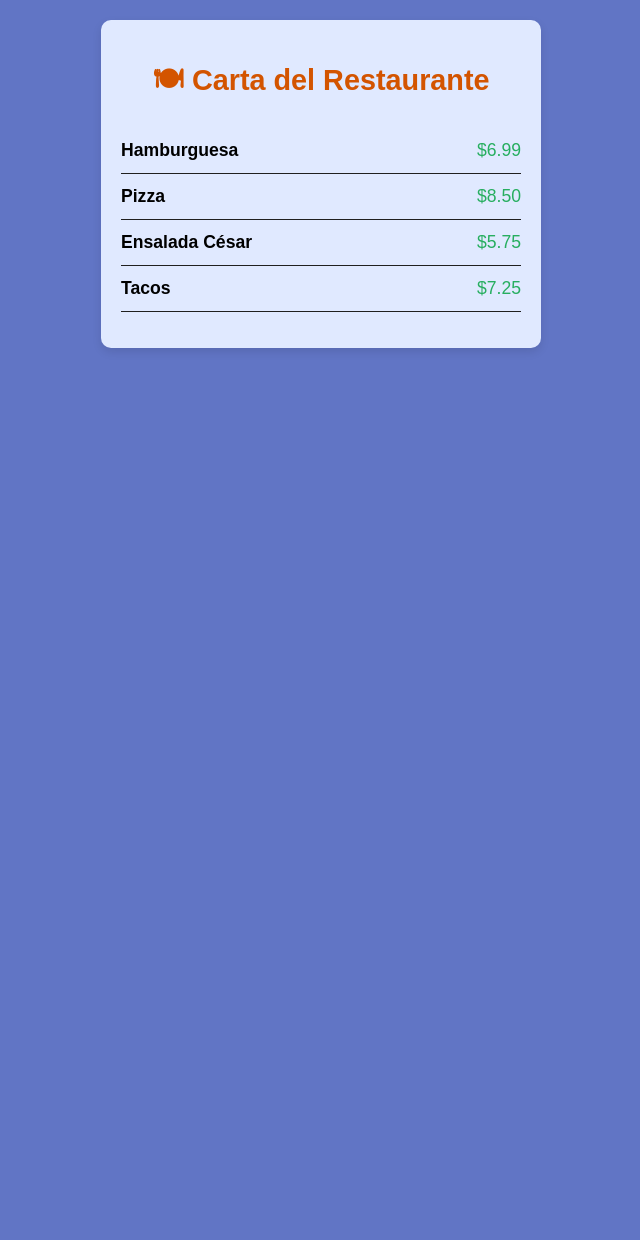
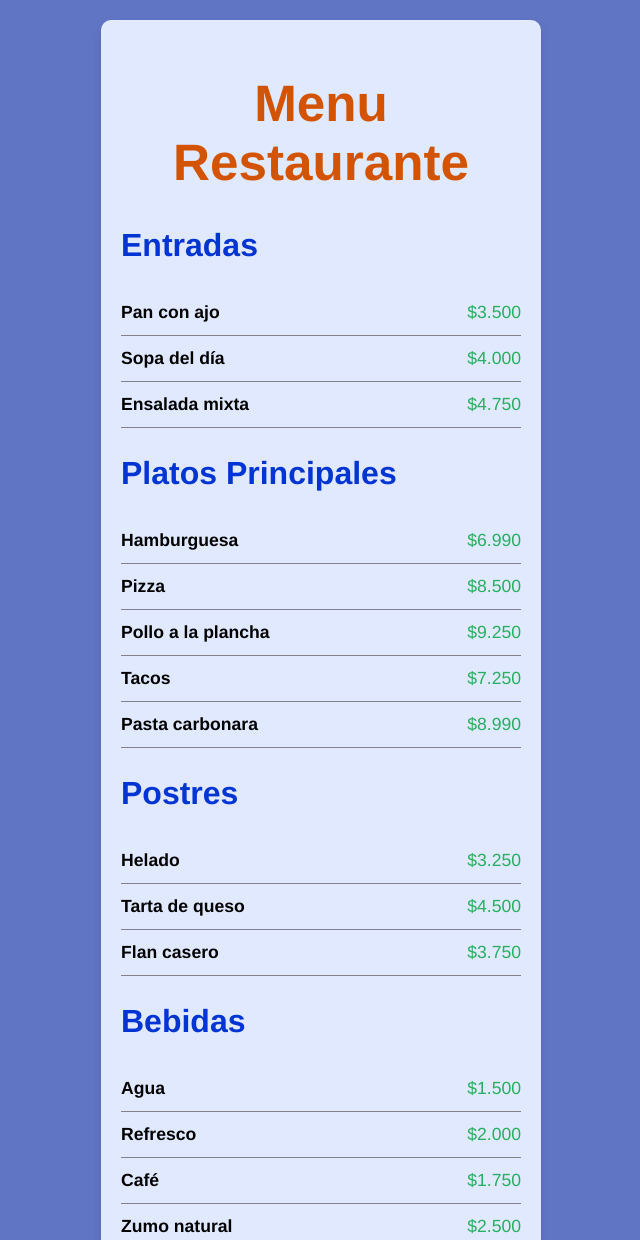
Before and after one commit to MagoCitu357/Carta-Cafeteria, a plain HTML site: page index.html in a window 1280 px wide. Shown: the top 1240 px of the page, without its empty margins (319-959 px from the left). Before the commit the page ends 800 px from the top, so only its background shows below. Drawn offline with Linux system fonts and the light colour scheme.

Commit message:
Prototipo v2

```diff
--- a/index.html
+++ b/index.html
@@ -8,25 +8,19 @@
 </head>
 <body>
   <div class="menu-container">
-    <h1>🍽 Carta del Restaurante</h1>
-    <ul class="menu-list">
-      <li>
-        <span class="item-name">Hamburguesa</span>
-        <span class="item-price" id="precio-hamburguesa"></span>
-      </li>
-      <li>
-        <span class="item-name">Pizza</span>
-        <span class="item-price" id="precio-pizza"></span>
-      </li>
-      <li>
-        <span class="item-name">Ensalada César</span>
-        <span class="item-price" id="precio-ensalada"></span>
-      </li>
-      <li>
-        <span class="item-name">Tacos</span>
-        <span class="item-price" id="precio-tacos"></span>
-      </li>
-    </ul>
+    <h1>Menu Restaurante</h1>
+
+    <h2>Entradas</h2>
+    <ul class="menu-list" id="menu-entradas"></ul>
+
+    <h2>Platos Principales</h2>
+    <ul class="menu-list" id="menu-principales"></ul>
+
+    <h2>Postres</h2>
+    <ul class="menu-list" id="menu-postres"></ul>
+
+    <h2>Bebidas</h2>
+    <ul class="menu-list" id="menu-bebidas"></ul>
   </div>
 
   <script src="precios.js"></script>
--- a/precios.js
+++ b/precios.js
@@ -1,6 +1,25 @@
 const precios = {
-    hamburguesa: 6.99,
-    pizza: 8.5,
-    ensalada: 5.75,
-    tacos: 7.25
-  };
+  entradas: {
+    "Pan con ajo": 3.50,
+    "Sopa del día": 4.00,
+    "Ensalada mixta": 4.75
+  },
+  principales: {
+    "Hamburguesa": 6.99,
+    "Pizza": 8.50,
+    "Pollo a la plancha": 9.25,
+    "Tacos": 7.25,
+    "Pasta carbonara": 8.99
+  },
+  postres: {
+    "Helado": 3.25,
+    "Tarta de queso": 4.50,
+    "Flan casero": 3.75
+  },
+  bebidas: {
+    "Agua": 1.50,
+    "Refresco": 2.00,
+    "Café": 1.75,
+    "Zumo natural": 2.50
+  }
+};
--- a/script.js
+++ b/script.js
@@ -1,4 +1,27 @@
-document.getElementById("precio-hamburguesa").textContent = `$${precios.hamburguesa.toFixed(2)}`;
-document.getElementById("precio-pizza").textContent = `$${precios.pizza.toFixed(2)}`;
-document.getElementById("precio-ensalada").textContent = `$${precios.ensalada.toFixed(2)}`;
-document.getElementById("precio-tacos").textContent = `$${precios.tacos.toFixed(2)}`;
+function renderCategoria(categoria, contenedorId) {
+    const contenedor = document.getElementById(contenedorId);
+    const items = precios[categoria];
+
+    for (let nombre in items) {
+      const precio = items[nombre];
+
+      const li = document.createElement("li");
+
+      const nombreSpan = document.createElement("span");
+      nombreSpan.className = "item-name";
+      nombreSpan.textContent = nombre;
+
+      const precioSpan = document.createElement("span");
+      precioSpan.className = "item-price";
+      precioSpan.textContent = `$${precio.toFixed(3)}`;
+
+      li.appendChild(nombreSpan);
+      li.appendChild(precioSpan);
+      contenedor.appendChild(li);
+    }
+  }
+
+  renderCategoria("entradas", "menu-entradas");
+  renderCategoria("principales", "menu-principales");
+  renderCategoria("postres", "menu-postres");
+  renderCategoria("bebidas", "menu-bebidas");
--- a/styles.css
+++ b/styles.css
@@ -1,5 +1,5 @@
 body {
-    font-family: Arial, sans-serif;
+    font-family:'Franklin Gothic Medium', 'Arial Narrow', Arial, sans-serif;
     background-color: #6175c5;
     margin: 0;
     padding: 20px;
@@ -17,7 +17,13 @@ body {
   h1 {
     text-align: center;
     color: #d35400;
-    font-size: 1.8rem;
+    font-size: 3.2rem;
+  }
+
+  h2 {
+    text-align: left;
+    color: #0035d3;
+    font-size: 2rem;
   }
 
   .menu-list {
@@ -29,7 +35,7 @@ body {
     display: flex;
     justify-content: space-between;
     padding: 12px 0;
-    border-bottom: 1px solid #201f1f;
+    border-bottom: 1px solid #82838a;
     font-size: 1.1rem;
   }
 
```
